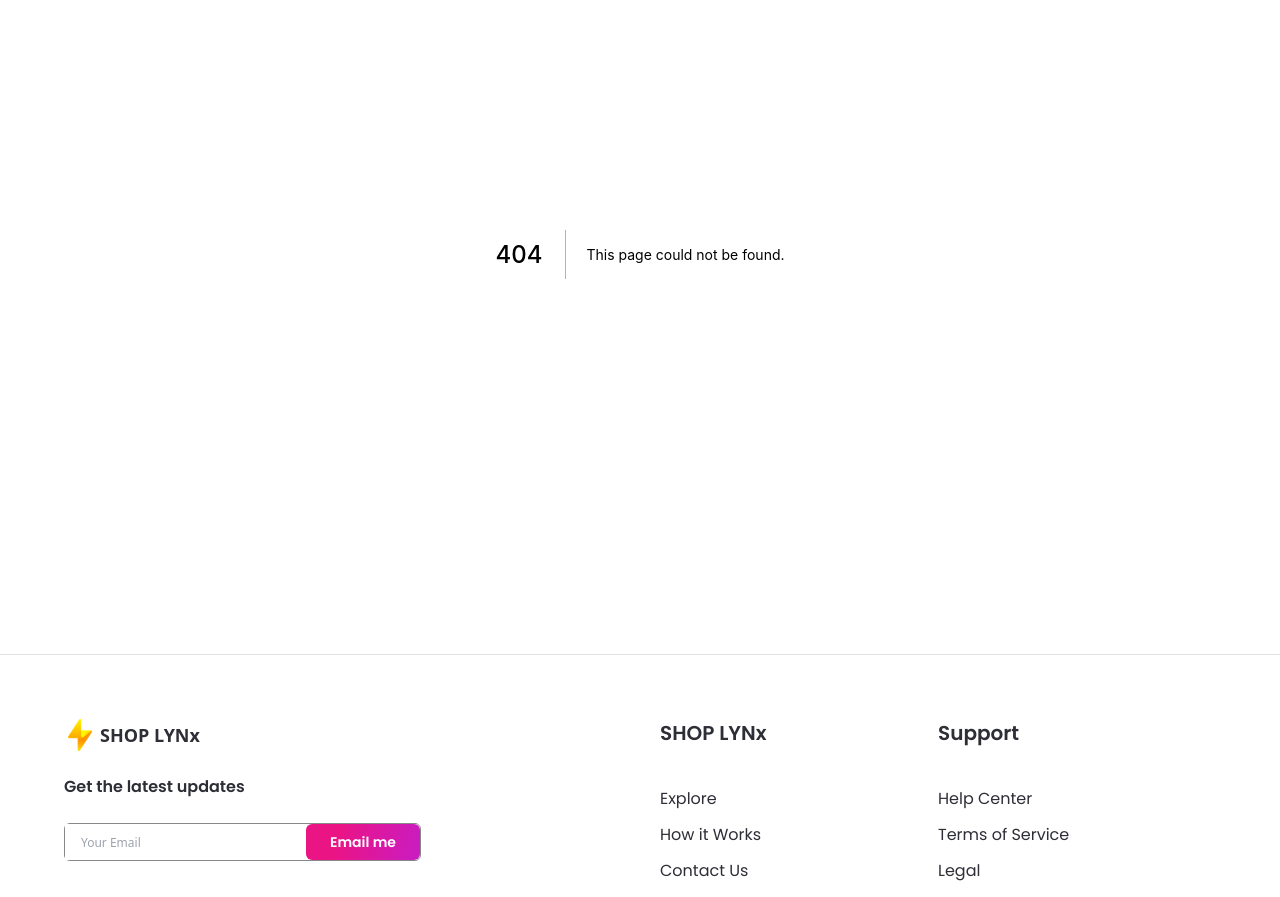
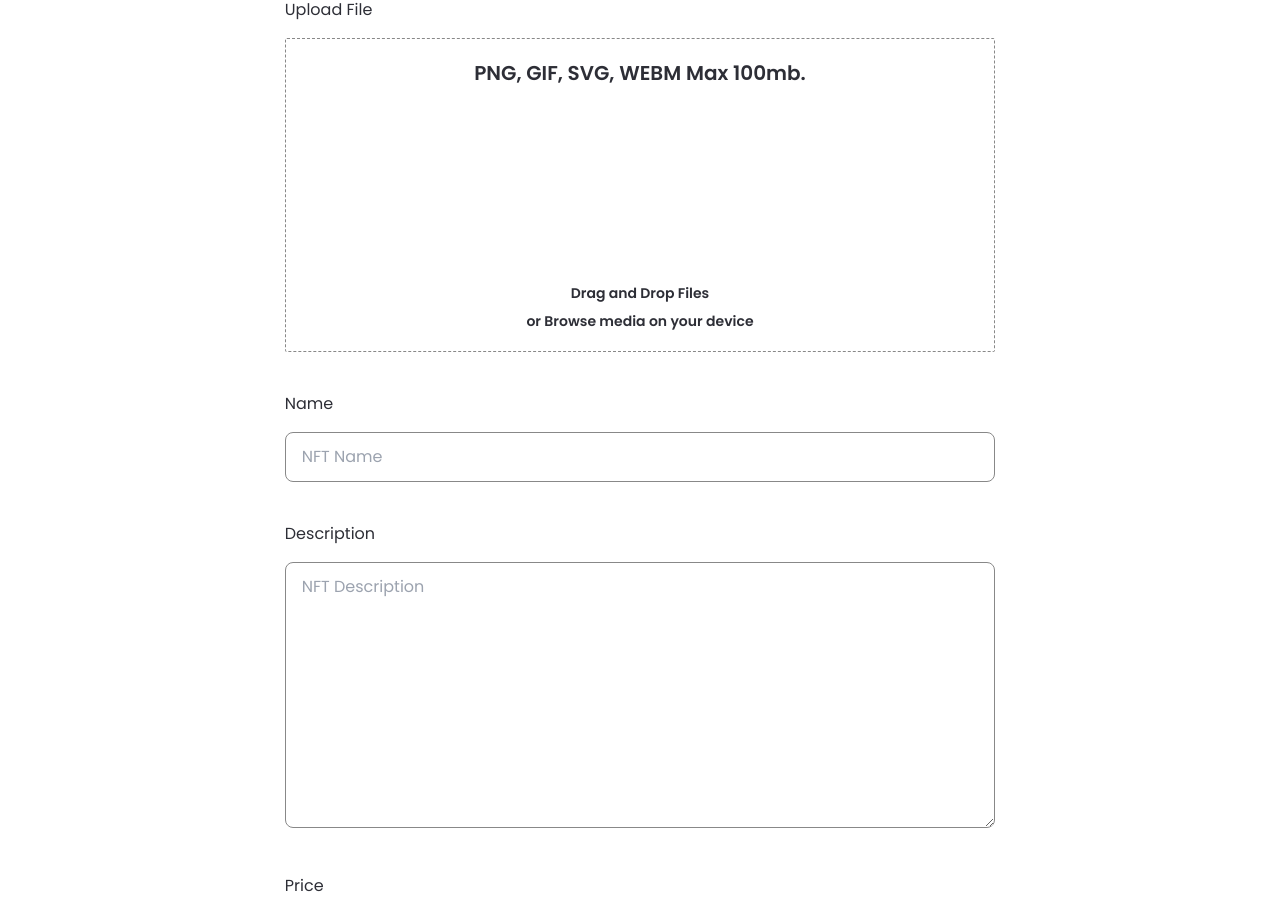
Before and after one commit to PSkinnerTech/nfc_enabled_nft_marketplace, a Next.js app: page /create-nft in a window 1280 px wide. Before the commit this address had no page. Shown: the part 211-1108 px from the top of the page. Built offline with nearby package versions, Linux system fonts and the light colour scheme.

Commit message:
finished implentation of the create-nft page

```diff
--- /dev/null
+++ b/components/Input.jsx
@@ -0,0 +1,34 @@
+import React from 'react';
+
+const Input = ({ inputType, title, placeholder, handleClick }) => (
+  <div className="mt-10 w-full">
+    <p className="font-poppins dark:text-white text-nft-black-1">{title}</p>
+    {inputType === 'number' ? (
+      <div className="dark:bg-nft-black-1 bg-white border dark:border-nft-black-1 border-nft-gray-2 rounded-lg w-full outline-none font-poppins dark:text-white text-nft-gray-2 text-base mt-4 px-4 py-3 flexBetween flex-row">
+        <input
+          type="number"
+          className="flex w-full dark:bg-nft-black-1 bg-white outline-none"
+          placeholder={placeholder}
+          onChange={handleClick}
+        />
+        <p className="font-poppins dark:text-white text-nft-black-1 font-semibold text-xl">
+          ETH
+        </p>
+      </div>
+    ) : inputType === 'textarea' ? (
+      <textarea
+        rows={10}
+        className="dark:bg-nft-black-1 bg-white border dark:border-nft-black-1 border-nft-gray-2 rounded-lg w-full outline-none font-poppins dark:text-white text-nft-gray-2 text-base mt-4 px-4 py-3"
+        placeholder={placeholder}
+        onChange={handleClick}
+      />
+    ) : (
+      <input
+        className="dark:bg-nft-black-1 bg-white border dark:border-nft-black-1 border-nft-gray-2 rounded-lg w-full outline-none font-poppins dark:text-white text-nft-gray-2 text-base mt-4 px-4 py-3"
+        placeholder={placeholder}
+        onChange={handleClick}
+      />
+    )}
+  </div>
+);
+export default Input;
--- a/components/index.js
+++ b/components/index.js
@@ -4,5 +4,6 @@ import Button from './Button';
 import Banner from './Banner';
 import CreatorCard from './CreatorCard';
 import NFTCard from './NFTCard';
+import Input from './Input';
 
-export { Navbar, Footer, Button, Banner, CreatorCard, NFTCard };
+export { Navbar, Footer, Button, Banner, CreatorCard, NFTCard, Input };
--- /dev/null
+++ b/pages/create-nft.js
@@ -0,0 +1,122 @@
+import { useState, useMemo, useCallback, useContext } from 'react';
+import { useRouter } from 'next/router';
+import { useDropzone } from 'react-dropzone';
+
+import Image from 'next/image';
+import { useTheme } from 'next-themes';
+import { Button } from '../components/Button';
+import { Input } from '../components';
+import images from '../assets';
+
+const CreateNFT = () => {
+  const [fileUrl, setFileUrl] = useState(null);
+  const [formInput, setFormInput] = useState({
+    price: '',
+    name: '',
+    description: '',
+  });
+  const { theme } = useTheme();
+
+  const onDrop = useCallback(() => {
+    // upload image to the ipfs
+  }, []);
+
+  const {
+    getRootProps,
+    getInputProps,
+    isDragActive,
+    isDragAccept,
+    isDragReject,
+  } = useDropzone({
+    onDrop,
+    accept: 'image/*',
+    maxSize: 5000000,
+  });
+
+  const fileStyle = useMemo(
+    () => `dark:bg-nft-black-1 bg-white border dark:border-white border-nft-gray-2 flex flex-col items-center p-5 rounded-sm border-dashed
+      ${isDragActive && 'border-file-active'}
+      ${isDragAccept && 'border-file-accept'}
+      ${isDragReject && 'border-file-reject'}
+      `,
+    [isDragActive, isDragAccept, isDragReject],
+  );
+
+  return (
+    <div className="flex justify-center sm:px-4 p-12">
+      <div className="w-3/5 md:w-full">
+        <h1 className="font-poppins dark:text-white text-nft-black-1 text-2xl minlg:text-4xl font-semibold ml-4 xs:ml-0">
+          Create new item
+        </h1>
+        <div className="mt-16">
+          <p className="font-poppins dark:text-white text-nft-black-1">
+            Upload File
+          </p>
+          <div className="mt-4">
+            <div {...getRootProps()} className={fileStyle}>
+              <input {...getInputProps()} />
+              <div className="flexcenter flex-col text-center">
+                <p className="font-poppins dark:text-white text-nft-black-1 font-semibold text-xl">
+                  PNG, GIF, SVG, WEBM Max 100mb.
+                </p>
+
+                <div className="my-12 w-full flex justify-center">
+                  <Image
+                    src={images.upload}
+                    width={100}
+                    height={100}
+                    objectFit="contain"
+                    className={theme === 'light' && 'filter invert'}
+                  />
+                </div>
+                <p className="font-poppins dark:text-white text-nft-black-1 font-semibold text-sm">
+                  Drag and Drop Files
+                </p>
+                <p className="font-poppins dark:text-white text-nft-black-1 font-semibold text-sm mt-2">
+                  or Browse media on your device
+                </p>
+              </div>
+            </div>
+            {fileUrl && (
+              <aside>
+                <div>
+                  <img src={fileUrl} alt="asset_file" />
+                </div>
+              </aside>
+            )}
+          </div>
+        </div>
+        <Input
+          inputType="input"
+          title="Name"
+          placeholder="NFT Name"
+          handleClick={(e) =>
+            setFormInput({ ...formInput, name: e.target.value })
+          }
+        />
+        <Input
+          inputType="textarea"
+          title="Description"
+          placeholder="NFT Description"
+          handleClick={(e) =>
+            setFormInput({ ...formInput, description: e.target.value })
+          }
+        />
+        <Input
+          inputType="number"
+          title="Price"
+          placeholder="NFT Price"
+          handleClick={(e) =>
+            setFormInput({ ...formInput, price: e.target.value })
+          }
+        />
+
+        <div className="mt-7 w-full flex justify-end">
+          <Button btnName="Create NFT" classStyles="rounded-xl" />
+        </div>
+      </div>
+    </div>
+  );
+};
+
+export default CreateNFT;
```
